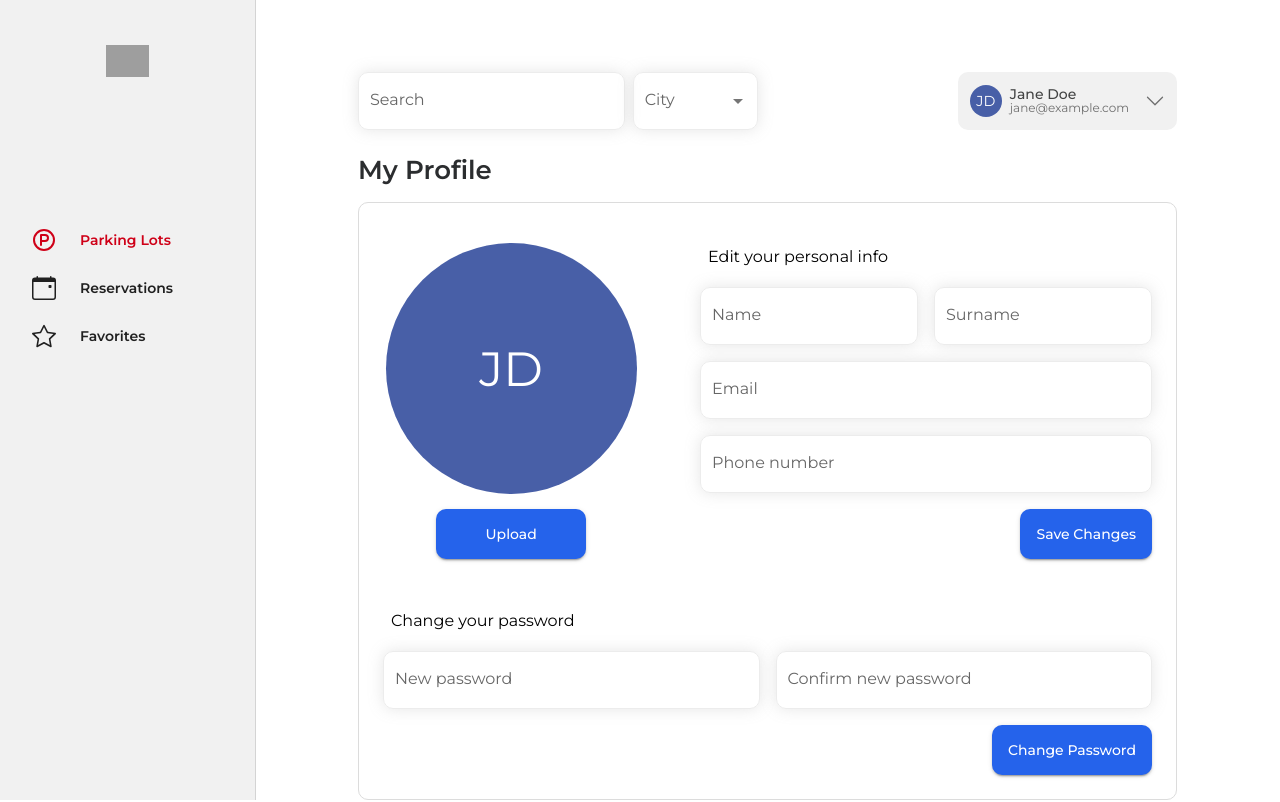
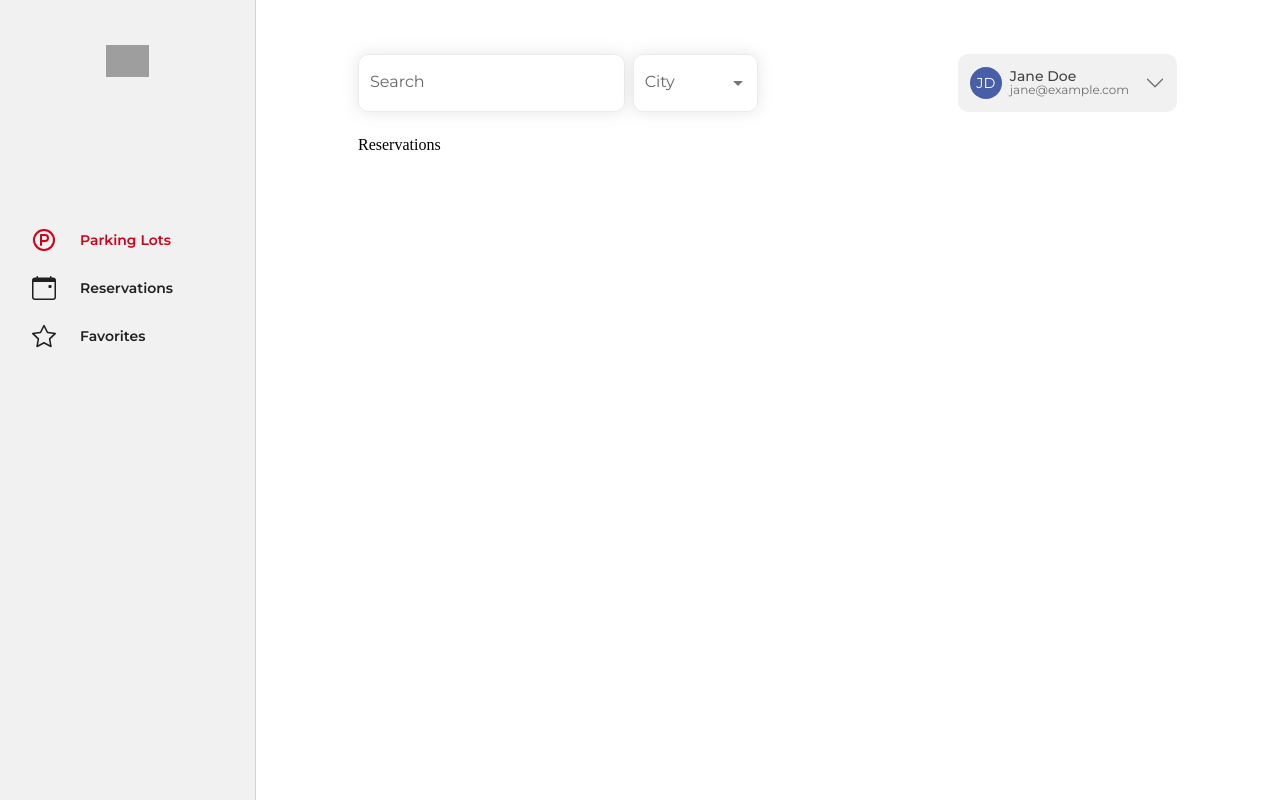
Before and after one commit to petrovicdalibor/IWParkingUI, a React (Vite) app: page /reservations in a window 1280 px wide. Shown: the top 802 px of the page. Built offline with nearby package versions, Linux system fonts and the light colour scheme; grey boxes are pictures that could not be loaded.

Commit message:
added routes with layout

```diff
--- a/src/App.jsx
+++ b/src/App.jsx
@@ -3,26 +3,37 @@ import { Button, Grid, TextField, Typography } from "@mui/material";
 
 import Theme from "./theme/Theme";
 import { Layout } from "./layouts/Layout";
-import MyProfile from "./pages/MyProfile";
 
 import { Route, Routes, BrowserRouter as Router } from "react-router-dom";
-import routes from './shared/constants/routes.js';
+import routes from "./shared/constants/routes.js";
+import Login from "./features/pages/LoginMobile";
+import Signup from "./features/pages/SignupMobile";
 
 function App() {
   return (
     <ThemeProvider theme={Theme}>
       <Router>
+        {/* <Layout> */}
         <Routes>
+          <Route path="/login" element={<Login />} />
+          <Route path="/signup" element={<Signup />} />
+          <Route path="/" element={<Layout />}>
             {routes.map((route) => (
-          <Route key={route.path} path={route.path} element={<route.component />} />
+              <Route
+                key={route.path}
+                path={route.path}
+                element={<route.component />}
+              />
             ))}
+          </Route>
           <Route path="*" element={<div>Not found</div>} />
         </Routes>
+        {/* </Layout> */}
       </Router>
 
-      <Layout>
+      {/* <Layout>
         <MyProfile />
-      </Layout>
+      </Layout> */}
     </ThemeProvider>
   );
 }
--- a/src/features/Sidebar/components/SidebarItem.jsx
+++ b/src/features/Sidebar/components/SidebarItem.jsx
@@ -1,5 +1,6 @@
 import { Box, ButtonBase } from "@mui/material";
 import PropTypes from "prop-types";
+import { Link } from "react-router-dom";
 
 export const SidebarItem = ({
   active = false,
@@ -17,8 +18,8 @@ export const SidebarItem = ({
         }
       : {
           // TODO: Change to Link when implementing react-router
-          component: "a",
-          href: path,
+          component: Link,
+          to: path,
         }
     : {};
 
--- a/src/features/TopBar/components/TopBar.jsx
+++ b/src/features/TopBar/components/TopBar.jsx
@@ -19,6 +19,7 @@ import { BsPersonGear, BsXLg, BsChevronDown } from "react-icons/bs";
 // import { FaBars } from "react-icons/fa";
 import { RxHamburgerMenu } from "react-icons/rx";
 import { stringAvatar } from "../../../common/utils/AvatarUtil";
+import { Link } from "react-router-dom";
 
 const CustomGrid = styled(Grid)(() => ({
   paddingTop: "30px !important",
@@ -154,6 +155,7 @@ const TopBar = ({ onHamburgerClick, open }) => {
               open={Boolean(anchorElUser)}
               onClose={handleCloseUserMenu}
             >
+              <Link to="/profile">
                 <MenuItem onClick={handleCloseUserMenu}>
                   <Box>
                     <BsPersonGear size={20} />
@@ -162,6 +164,7 @@ const TopBar = ({ onHamburgerClick, open }) => {
                     Profile
                   </Typography>
                 </MenuItem>
+              </Link>
               <MenuItem onClick={handleCloseUserMenu}>
                 <Box>
                   <LuLogOut size={20} />
--- a/src/layouts/Layout.jsx
+++ b/src/layouts/Layout.jsx
@@ -5,6 +5,7 @@ import { Sidebar } from "../features/Sidebar/components/Sidebar";
 import { useCallback, useEffect, useState } from "react";
 import TopBar from "../features/TopBar/components/TopBar";
 import { Grid } from "@mui/material";
+import { Outlet, useLocation } from "react-router";
 
 const SIDE_NAV_WIDTH = 255;
 const TABLET_SIDE_NAV_WIDTH = 80;
@@ -39,8 +40,8 @@ const LayoutContainer = styled(Grid)(({ theme }) => ({
   },
 }));
 
-export const Layout = ({ children }) => {
-  const pathname = window.location.pathname;
+export const Layout = () => {
+  const pathname = useLocation();
   const [openNav, setOpenNav] = useState(false);
 
   const handlePathnameChange = useCallback(() => {
@@ -73,13 +74,11 @@ export const Layout = ({ children }) => {
               open={openNav}
             />
           </Grid>
-          <Grid item>{children}</Grid>
+          <Grid item>
+            <Outlet />
+          </Grid>
         </LayoutContainer>
       </LayoutRoot>
     </>
   );
 };
-
-Layout.propTypes = {
-  children: PropTypes.node.isRequired,
-};
--- /dev/null
+++ b/src/pages/Favorites.jsx
@@ -0,0 +1,7 @@
+import React from "react";
+
+const Favorites = () => {
+  return <div>Favorites</div>;
+};
+
+export default Favorites;
--- /dev/null
+++ b/src/pages/Home.jsx
@@ -0,0 +1,7 @@
+import React from "react";
+
+const Home = () => {
+  return <div>Home</div>;
+};
+
+export default Home;
--- /dev/null
+++ b/src/pages/Reservations.jsx
@@ -0,0 +1,7 @@
+import React from "react";
+
+const Reservations = () => {
+  return <div>Reservations</div>;
+};
+
+export default Reservations;
```
Also changed, not shown: src/shared/constants/routes.js (+18 -6 lines). Lines whose indentation alone changed are shown as unchanged.
